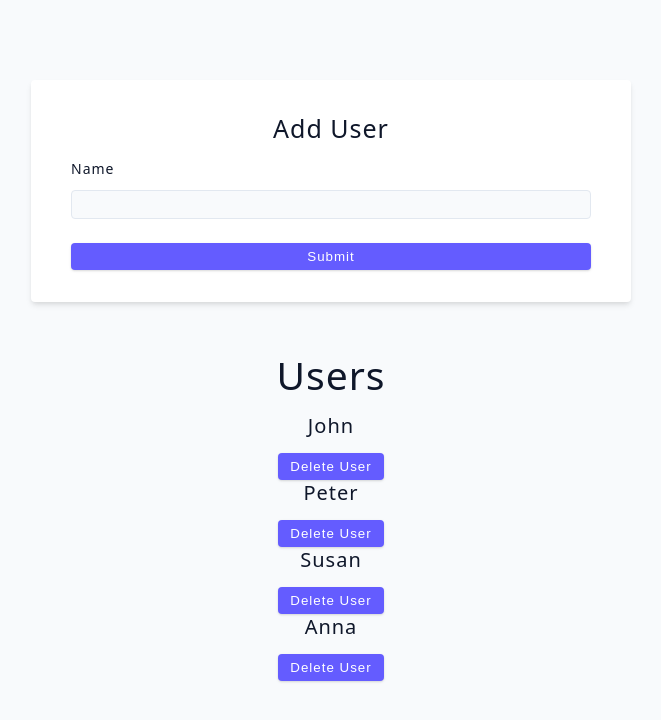
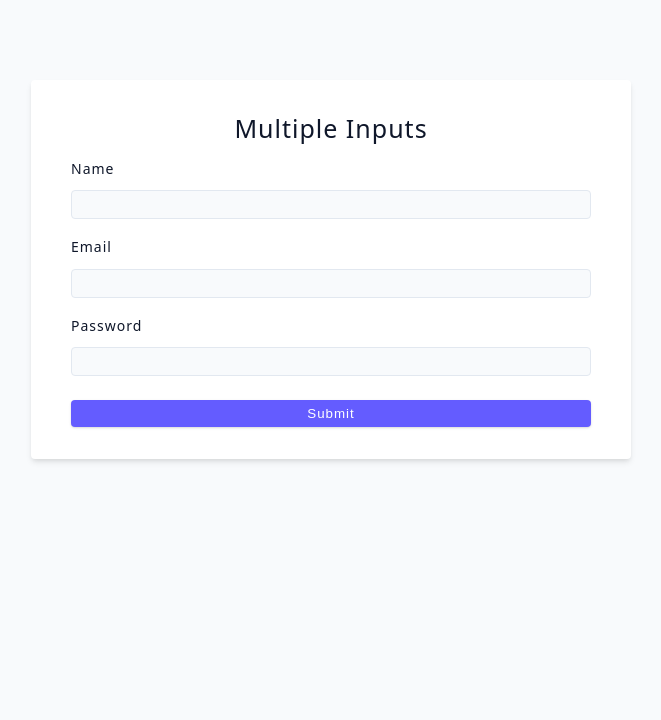
Before and after one commit to evgenii-shvetsov/react-18, a React (Vite) app in the folder react-vite/: page / in a window 1280 px wide. Shown: the top 720 px of the page, without its empty margins (309-970 px from the left). Built offline with nearby package versions, Linux system fonts and the light colour scheme.

Commit message:
practice dynamic updating

```diff
--- a/react-vite/src/App.jsx
+++ b/react-vite/src/App.jsx
@@ -1,5 +1,5 @@
-import Starter from './tutorial/06-forms/starter/02-user-challenge'
-import Final from "./tutorial/06-forms/final/02-user-challenge";
+import Starter from './tutorial/06-forms/starter/03-multiple-inputs'
+import Final from "./tutorial/06-forms/final/03-multiple-inputs";
 
 function App() {
   return (
--- a/react-vite/src/tutorial/06-forms/starter/03-multiple-inputs.jsx
+++ b/react-vite/src/tutorial/06-forms/starter/03-multiple-inputs.jsx
@@ -1,31 +1,70 @@
+import { useState } from "react";
+
 const MultipleInputs = () => {
+  const [user, setUser] = useState({
+    name: "",
+    email: "",
+    password: "",
+  });
+
+  const handleChange = (e) => {
+    setUser({...user, [e.target.name]: e.target.value})
+  };
+
+    const handleSubmit = (e) => {
+      e.preventDefault();
+      setUser({ ...user, [e.target.name]: e.target.value });
+      console.log(user)
+    };
+
   return (
     <div>
-      <form className='form'>
+      <form className="form" onSubmit={handleSubmit}>
         <h4>Multiple Inputs</h4>
         {/* name */}
-        <div className='form-row'>
-          <label htmlFor='name' className='form-label'>
+        <div className="form-row">
+          <label htmlFor="name" className="form-label">
             name
           </label>
-          <input type='text' className='form-input' id='name' />
+          <input
+            type="text"
+            className="form-input"
+            id="name"
+            value={user.name}
+            onChange={handleChange}
+            name="name"
+          />
         </div>
         {/* email */}
-        <div className='form-row'>
-          <label htmlFor='email' className='form-label'>
+        <div className="form-row">
+          <label htmlFor="email" className="form-label">
             Email
           </label>
-          <input type='email' className='form-input' id='email' />
+          <input
+            type="email"
+            className="form-input"
+            id="email"
+            name="email"
+            value={user.email}
+            onChange={handleChange}
+          />
         </div>
         {/* email */}
-        <div className='form-row'>
-          <label htmlFor='password' className='form-label'>
+        <div className="form-row">
+          <label htmlFor="password" className="form-label">
             Password
           </label>
-          <input type='password' className='form-input' id='password' />
+          <input
+            type="password"
+            className="form-input"
+            id="password"
+            value={user.password}
+            name="password"
+            onChange={handleChange}
+          />
         </div>
 
-        <button type='submit' className='btn btn-block'>
+        <button type="submit" className="btn btn-block">
           submit
         </button>
       </form>
```
